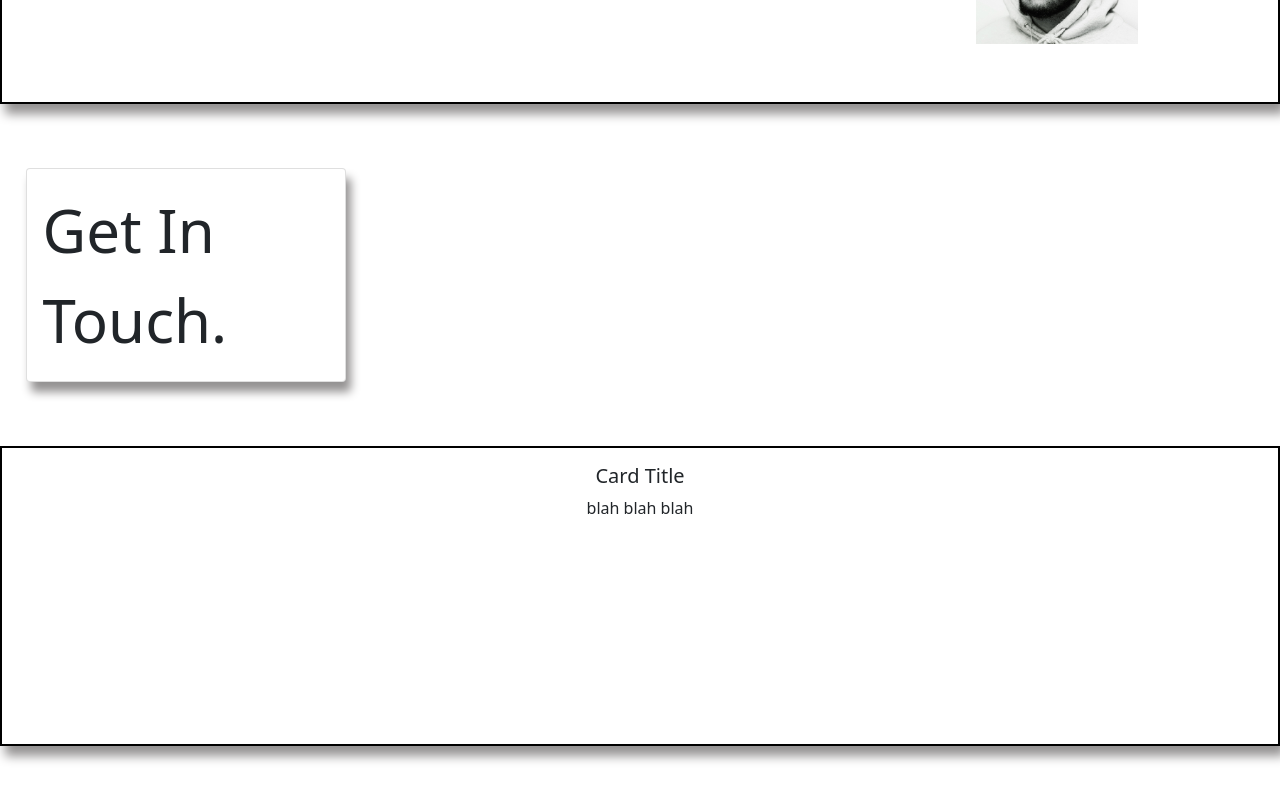
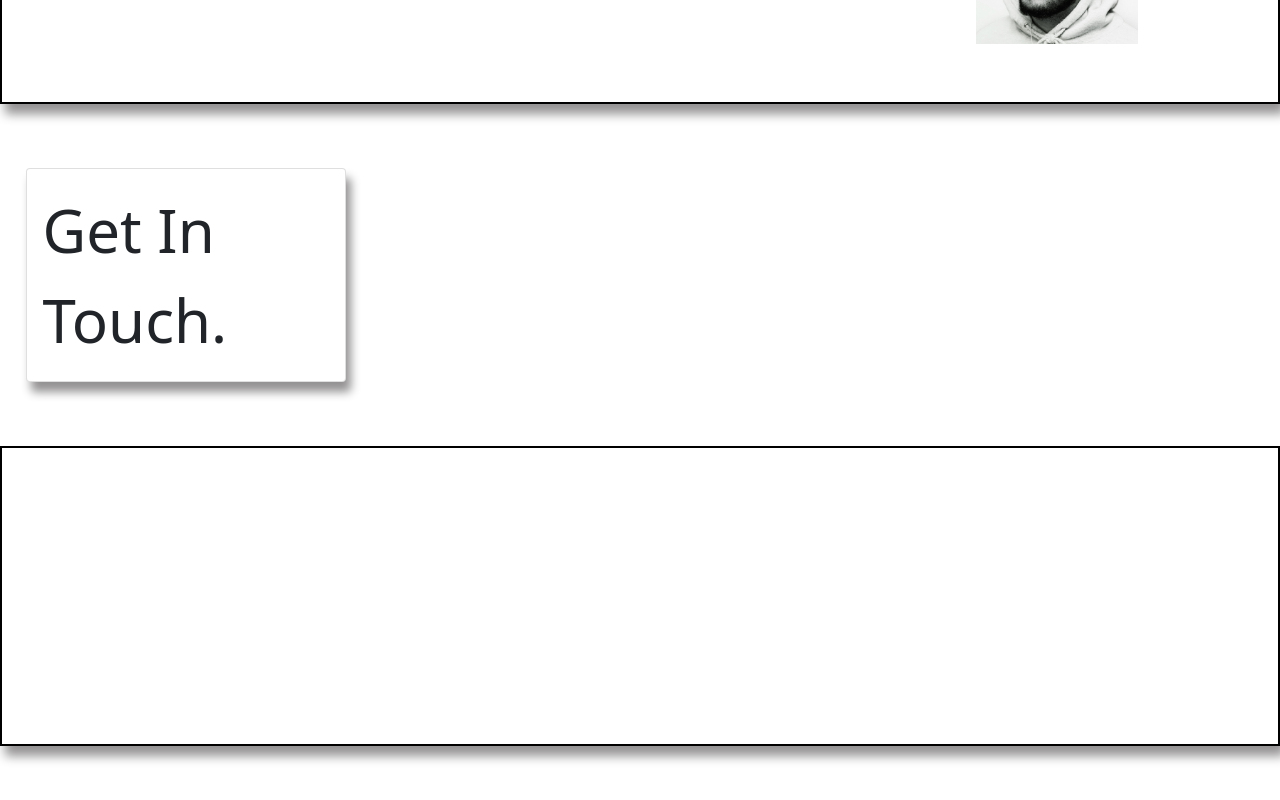
Before and after one commit to JayBarbanel/JayBarbanel_React_Portfolio, a React (Create React App) app: page / in a window 1280 px wide. Shown: the part 3442-4242 px from the top of the page. Built offline with nearby package versions, Linux system fonts and the light colour scheme.

Commit message:
testing icon

```diff
--- a/src/components/Touch.js
+++ b/src/components/Touch.js
@@ -4,8 +4,7 @@ function Touch () {
     return (
         <div class ="Touch w-100">
             <div class="card-body">
-                <h5 class="card-title">Card Title</h5>
-                <p class="card-text"> blah blah blah </p>
+            <i class="fa-solid fa-envelope-dot"></i>
             </div>
         </div>
 
```
